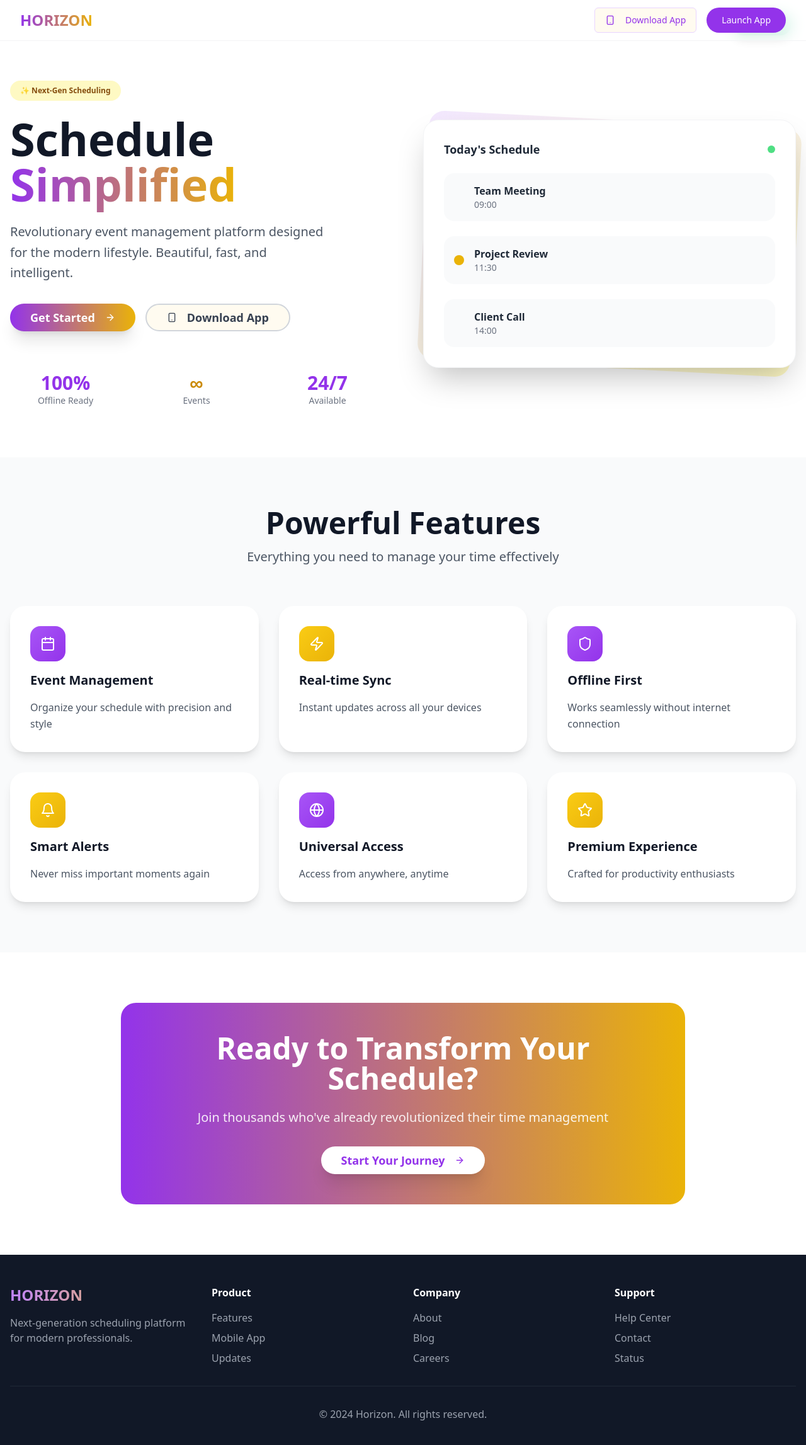
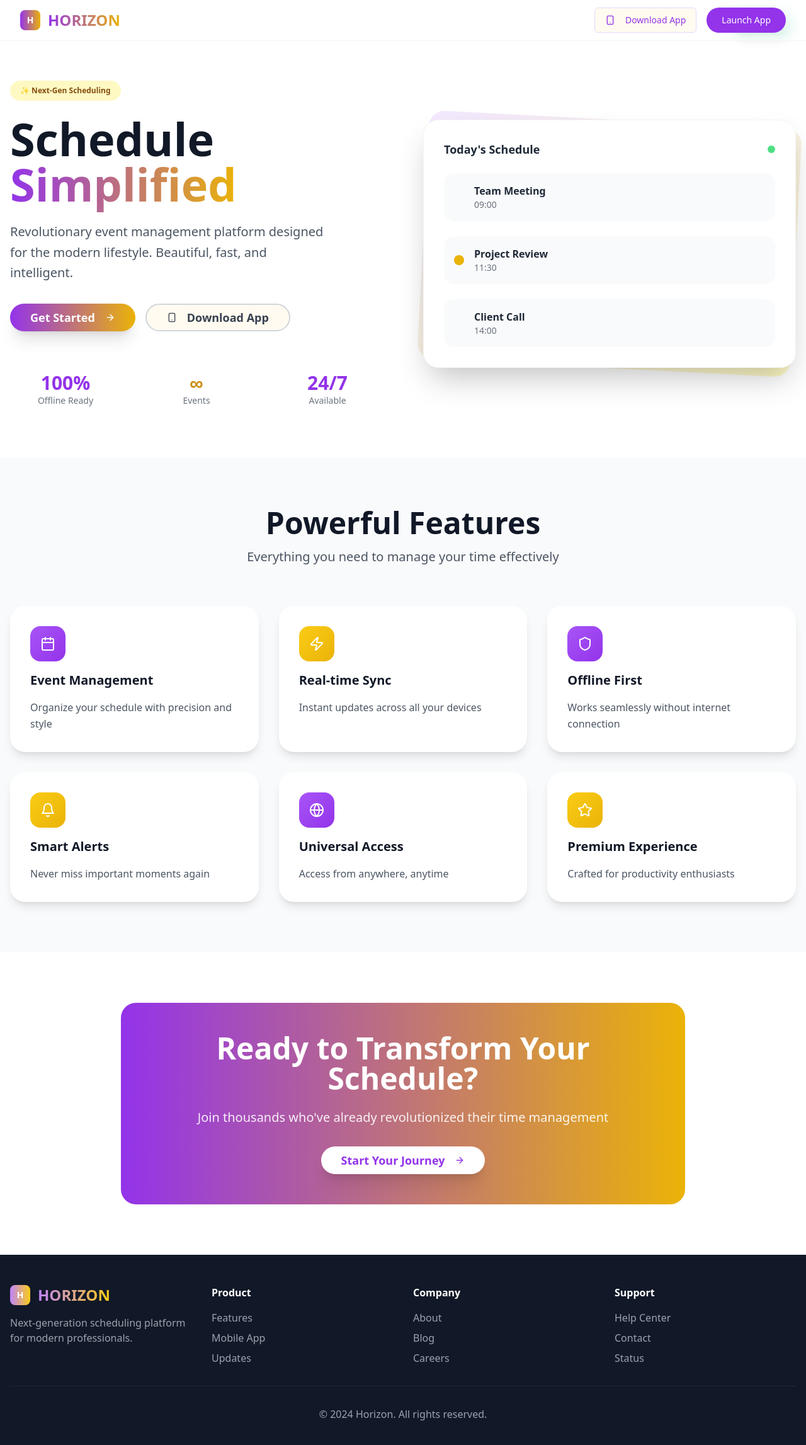
Before and after one commit to fataakasyara/horizon, a React (Vite) app: page / in a window 1280 px wide. Shown: the top 2294 px of the page at 63% size. Built offline with nearby package versions, Linux system fonts and the light colour scheme.

Commit message:
Replace "lovable" logo with "horizon"
Replaced the "lovable" logo/icon with the "horizon" branding across the application. This includes changes to the navigation bar, and potentially other areas where the logo was present.

```diff
--- a/index.html
+++ b/index.html
@@ -11,11 +11,11 @@
     <meta property="og:title" content="Horizon - Event Scheduler" />
     <meta property="og:description" content="Platform manajemen jadwal acara dengan fitur countdown timer, mode offline, dan notifikasi real-time" />
     <meta property="og:type" content="website" />
-    <meta property="og:image" content="https://lovable.dev/opengraph-image-p98pqg.png" />
+    <meta property="og:image" content="/horizon-og-image.png" />
 
     <meta name="twitter:card" content="summary_large_image" />
     <meta name="twitter:site" content="@horizon_scheduler" />
-    <meta name="twitter:image" content="https://lovable.dev/opengraph-image-p98pqg.png" />
+    <meta name="twitter:image" content="/horizon-og-image.png" />
 
     <!-- PWA Manifest -->
     <link rel="manifest" href="/manifest.json">
--- a/src/pages/Dashboard.tsx
+++ b/src/pages/Dashboard.tsx
@@ -170,9 +170,14 @@ export const Dashboard = () => {
       <div className="bg-gradient-to-r from-horizon-purple-500 via-horizon-purple-600 to-horizon-yellow-500 text-white py-8 px-4">
         <div className="max-w-7xl mx-auto">
           <div className="flex items-center justify-between mb-6">
-            <div className="space-y-2">
-              <h1 className="text-3xl md:text-4xl font-bold">Dashboard</h1>
-              <p className="text-purple-100">Kelola jadwal acara dengan mudah</p>
+            <div className="flex items-center space-x-4">
+              <div className="w-12 h-12 bg-white/20 backdrop-blur-sm rounded-2xl flex items-center justify-center">
+                <span className="text-white font-bold text-xl">H</span>
+              </div>
+              <div className="space-y-2">
+                <h1 className="text-3xl md:text-4xl font-bold">Horizon Dashboard</h1>
+                <p className="text-purple-100">Kelola jadwal acara dengan mudah</p>
+              </div>
             </div>
             <Button
               onClick={() => window.location.href = '/'}
--- a/src/pages/Index.tsx
+++ b/src/pages/Index.tsx
@@ -1,3 +1,4 @@
+
 import { Button } from '@/components/ui/button';
 import { Card, CardContent } from '@/components/ui/card';
 import { Badge } from '@/components/ui/badge';
@@ -46,8 +47,13 @@ const Index = () => {
       <nav className="fixed top-0 w-full z-50 bg-white/80 backdrop-blur-md border-b border-gray-100">
         <div className="max-w-7xl mx-auto px-4 sm:px-6 lg:px-8">
           <div className="flex justify-between items-center h-16">
-            <div className="text-2xl font-black bg-gradient-to-r from-horizon-purple-600 to-horizon-yellow-500 bg-clip-text text-transparent">
-              HORIZON
+            <div className="flex items-center space-x-3">
+              <div className="w-8 h-8 bg-gradient-to-r from-horizon-purple-600 to-horizon-yellow-500 rounded-lg flex items-center justify-center">
+                <span className="text-white font-bold text-sm">H</span>
+              </div>
+              <div className="text-2xl font-black bg-gradient-to-r from-horizon-purple-600 to-horizon-yellow-500 bg-clip-text text-transparent">
+                HORIZON
+              </div>
             </div>
             <div className="flex items-center gap-4">
               <Button
@@ -223,8 +229,13 @@ const Index = () => {
         <div className="max-w-7xl mx-auto">
           <div className="grid md:grid-cols-4 gap-8 mb-8">
             <div className="space-y-4">
-              <div className="text-2xl font-black bg-gradient-to-r from-horizon-purple-400 to-horizon-yellow-400 bg-clip-text text-transparent">
-                HORIZON
+              <div className="flex items-center space-x-3">
+                <div className="w-8 h-8 bg-gradient-to-r from-horizon-purple-400 to-horizon-yellow-400 rounded-lg flex items-center justify-center">
+                  <span className="text-white font-bold text-sm">H</span>
+                </div>
+                <div className="text-2xl font-black bg-gradient-to-r from-horizon-purple-400 to-horizon-yellow-400 bg-clip-text text-transparent">
+                  HORIZON
+                </div>
               </div>
               <p className="text-gray-400">
                 Next-generation scheduling platform for modern professionals.
```
